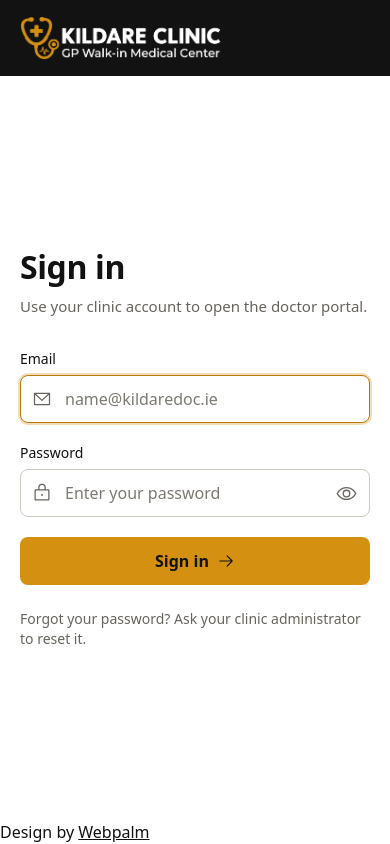
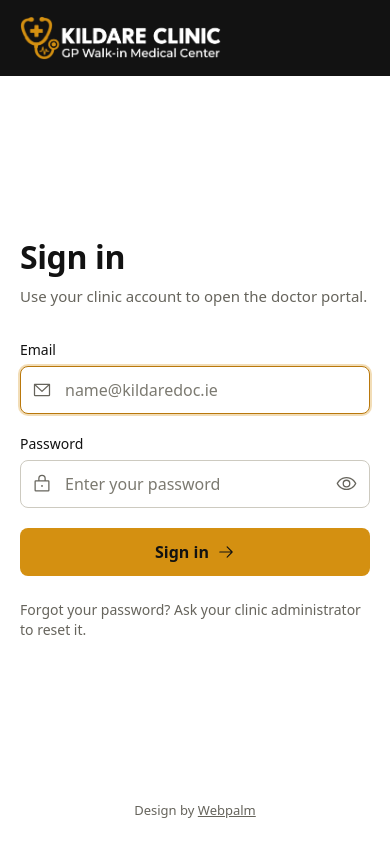
Before and after one commit to Sharjeel-Hashmi/KildareClinicPortal, a React (Vite) app: page /login in a window 390 px wide. Built offline with nearby package versions, Linux system fonts and the light colour scheme; no server answers.

Commit message:
Login footer: class design change/add

```diff
--- a/src/pages/Login.jsx
+++ b/src/pages/Login.jsx
@@ -148,13 +148,12 @@
             </p>
           </div>
         </div>
-
-          <p className="...pehle wali classes...">
-            Design by{" "}
-           <a href="https://www.webpalm.ie/" target="_blank" rel="noopener noreferrer" className="underline hover:no-underline">
-             Webpalm
-           </a>
-          </p>
+              <p className="px-5 pb-6 text-center text-[13px] text-muted lg:hidden">
+                  Design by{" "}
+                   <a href="https://www.webpalm.ie/" target="_blank" rel="noopener noreferrer" className="underline hover:no-underline">
+                   Webpalm
+               </a>
+              </p>
 
       </section>
     </div>
```
